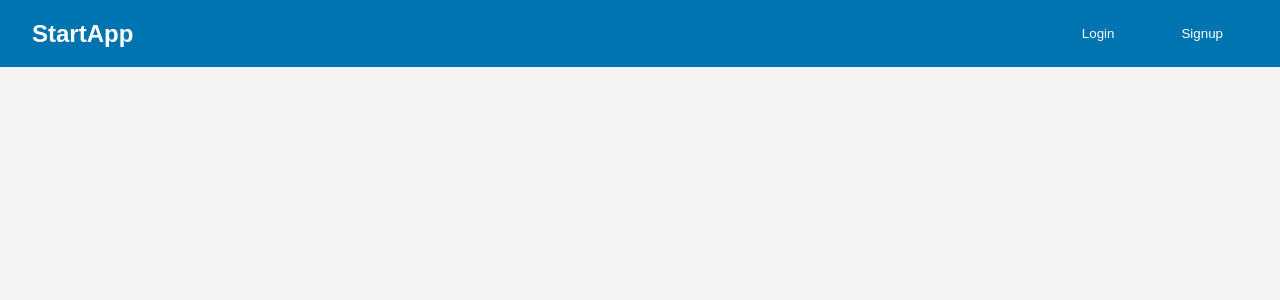
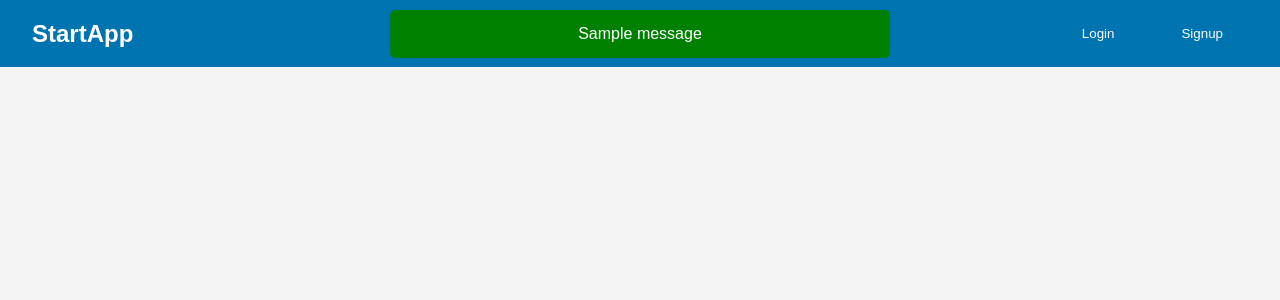
Before and after one commit to ZekiCanSarak/StartApp, a Flask app: page / in a window 1280 px wide. Shown: the top 300 px of the page. Run offline with Flask 3, Linux system fonts and the light colour scheme; one stand-in notice (Sample message) is shown.

Commit message:
added feature where if user is logged out on top of the screen it displays a message saying successful logout, also when trying to login with weird input it gives error saying invalid username and password.

```diff
--- a/app.py
+++ b/app.py
@@ -50,6 +50,8 @@ def home():
                     return redirect(url_for('home'))
                else:
                     flash("Invalid username or password!", "error")
+          else:
+               flash("User does not exist. Please signup.", "error")
 
 
 
--- a/static/css/index.css
+++ b/static/css/index.css
@@ -123,6 +123,32 @@ button:hover {
     background-color: #005f8a;
 }
 
+.flash-messages {
+    position: fixed;
+    top: 10px;
+    left: 50%;
+    transform: translateX(-50%);
+    width: 80%;
+    max-width: 500px;
+    z-index: 10;
+}
+
+.alert{
+    padding: 15px;
+    margin-bottom: 10px;
+    border-radius: 5px;
+    color: white;
+    text-align: center;
+}
+
+.alert.success{
+    background-color: green;
+}
+
+.alert.error{
+    background-color: red;
+}
+
 .sidebar{
     width: 20%;
     background-color: #e6e6e6;
--- a/templates/index.html
+++ b/templates/index.html
@@ -36,6 +36,16 @@
             </form>
         </div>
 
+        {% with messages = get_flashed_messages(with_categories=true) %}
+            {% if messages %}
+                <div class="flash-messages">
+                    {% for category, message in messages %}
+                        <div class="alert {{ category }}">{{ message }}</div>
+                    {% endfor %}
+                </div>
+            {% endif %}
+        {% endwith %}
+
         <div id="signupForm" class="form-popup">
             <h2>Signup</h2>
             <form action="/" method="POST">
```
